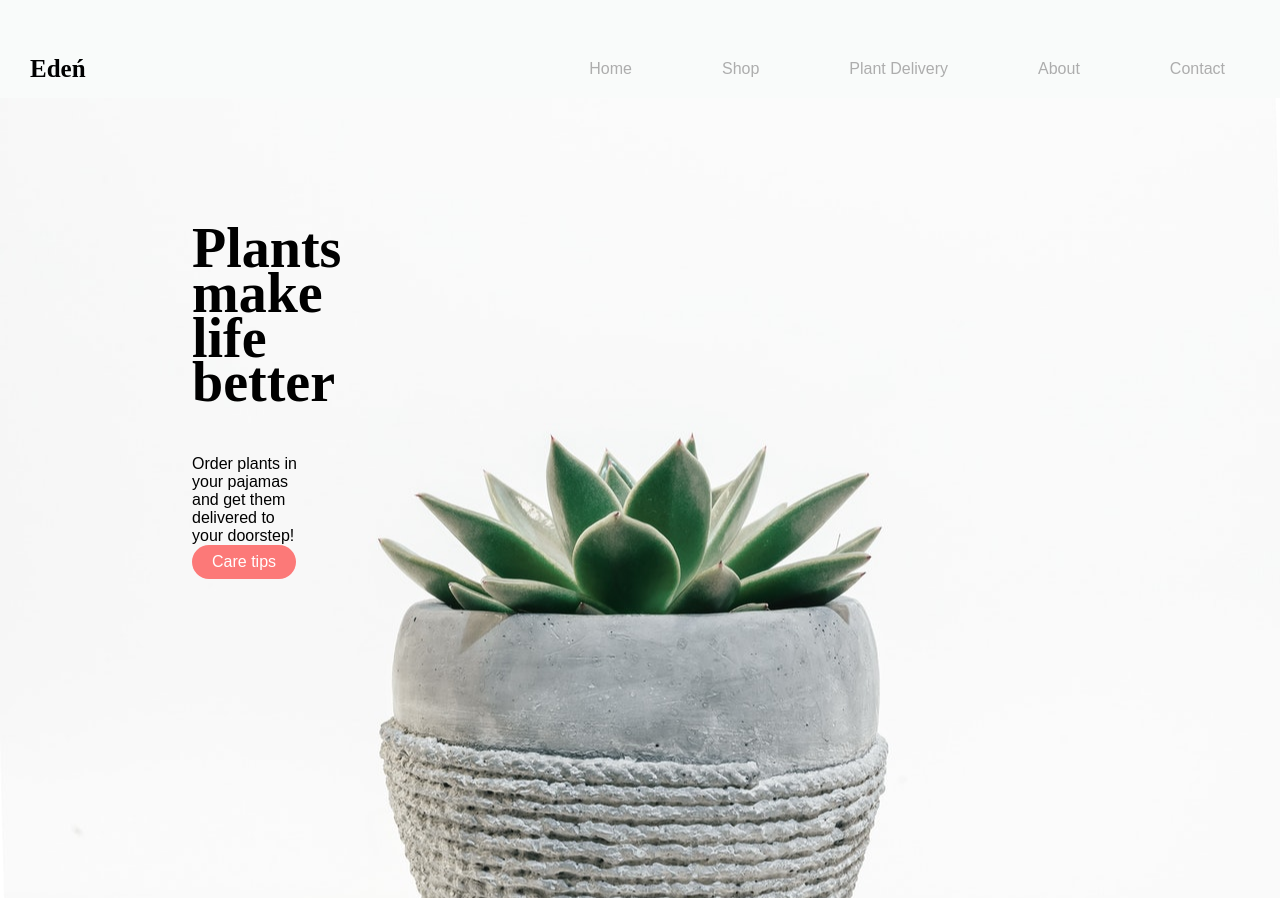
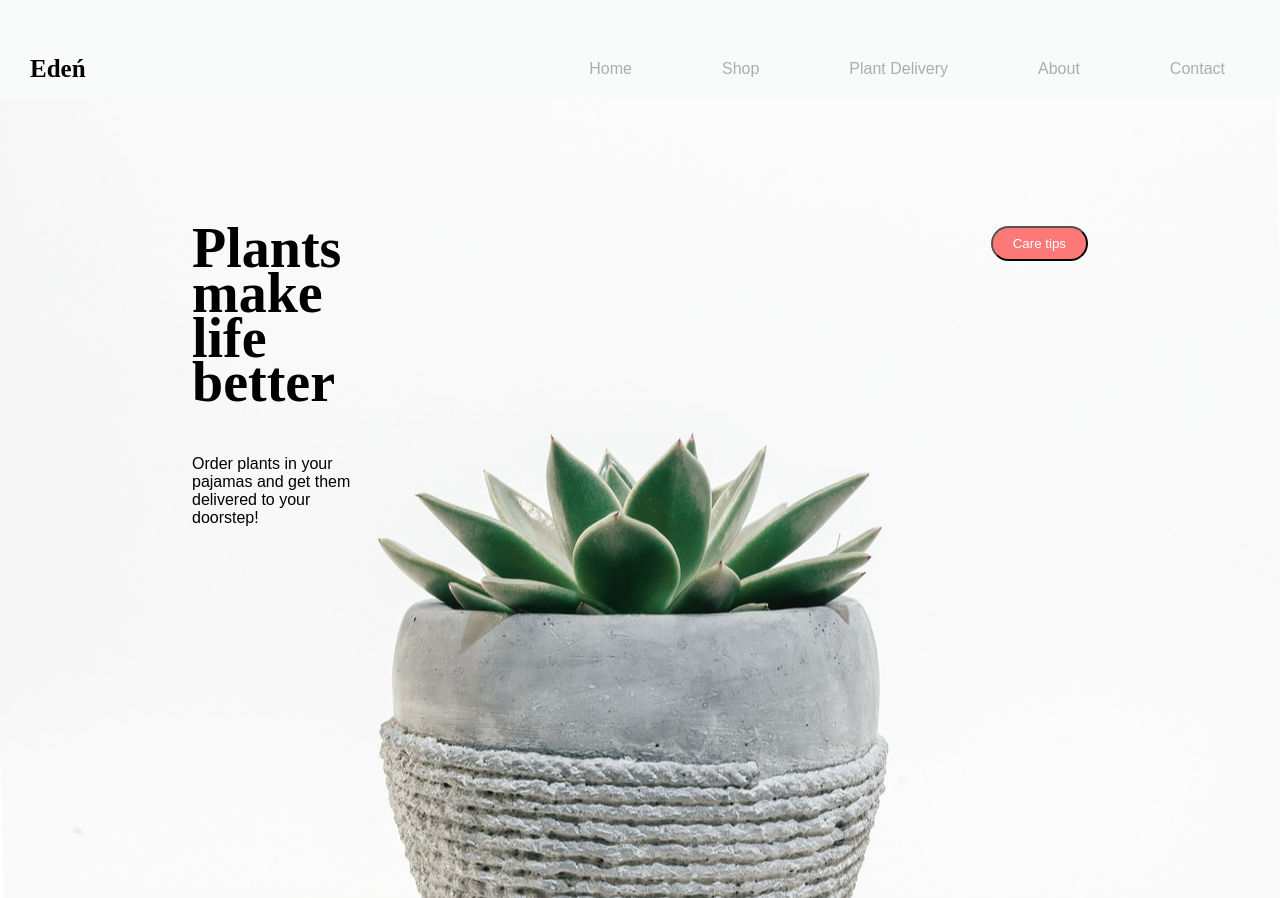
Before and after one commit to ginohagad/eden, a plain HTML site: page index.html in a window 1280 px wide. Drawn offline with Linux system fonts and the light colour scheme; a web font is replaced by a local one.

Commit message:
Used flexbox to layout the content of Hero section. Button not yet aligned properly.

```diff
--- a/index.html
+++ b/index.html
@@ -21,9 +21,13 @@
   <main>
     <section class="hero">
       <div class="container">
-        <h1>Plants make life better</h1>
-        <p>Order plants in your pajamas and get them delivered to your doorstep!</p>
-        <a href="#" class="btn-care">Care tips</a>
+        <div class="caption">
+          <h1>Plants make life better</h1>
+          <p>Order plants in your pajamas and get them delivered to your doorstep!</p>
+        </div>
+        <div class="button-container">
+          <button class="btn-care">Care tips</button>
+        </div>
       </div>
     </section>
   </main>
--- a/scss/styles.scss
+++ b/scss/styles.scss
@@ -86,8 +86,14 @@ li a {
   background-repeat: no-repeat;
   background-size: cover;
   height: 100vh;
-  display: flex;
-  justify-content: space-between;
+
+  .container {
+    display: flex;
+  }
+
+  .caption {
+    flex: 3;
+  }
 
   h1 {
     line-height: 0.8;
@@ -101,8 +107,16 @@ li a {
     width: 20%;
   }
 
+  .button-container {
+    flex-direction: column;
+    justify-content: space-between;
+    display: flex;
+  }
+
   .btn-care {
-    display: inline-block;
+    display: flex;
+    justify-content: end;
+
     background-color: $pink;
     color: #fff;
     padding: 8px 20px;
```
Also changed, not shown: css/styles.css, 1 other file.
